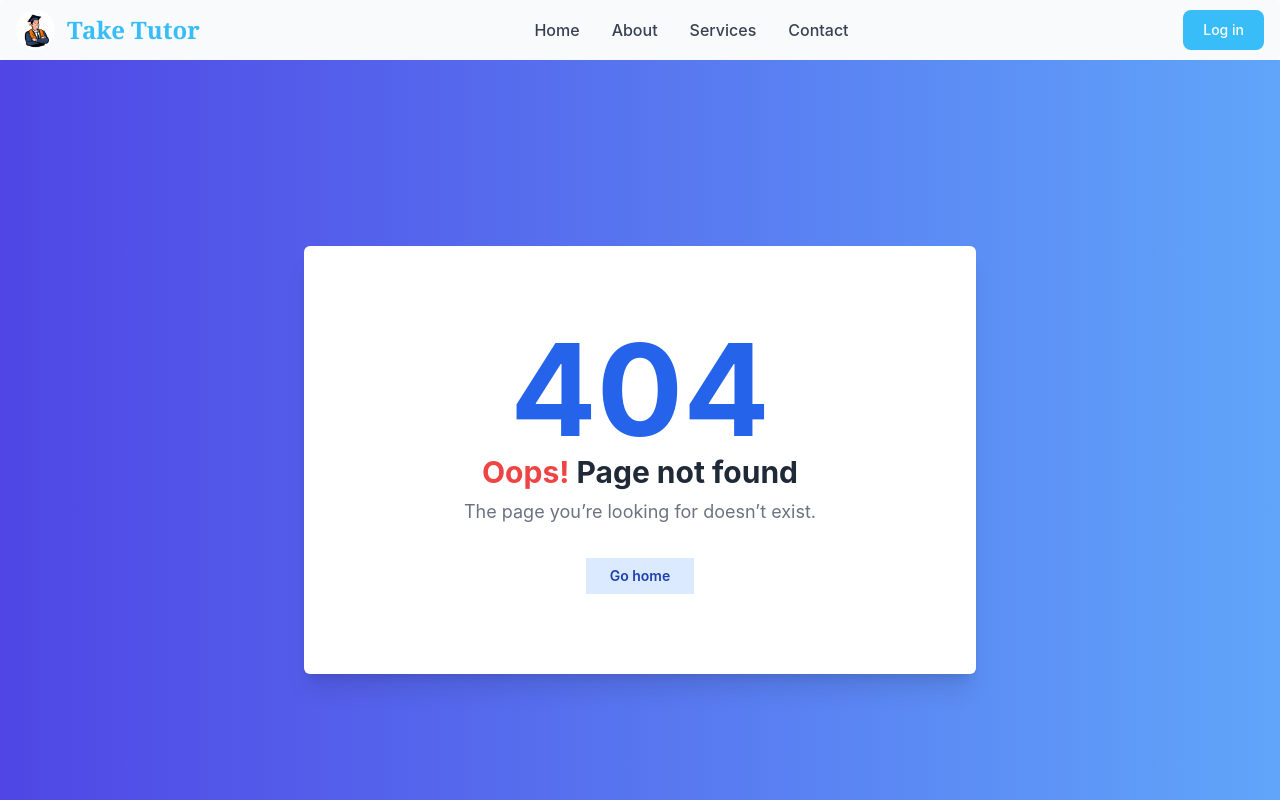
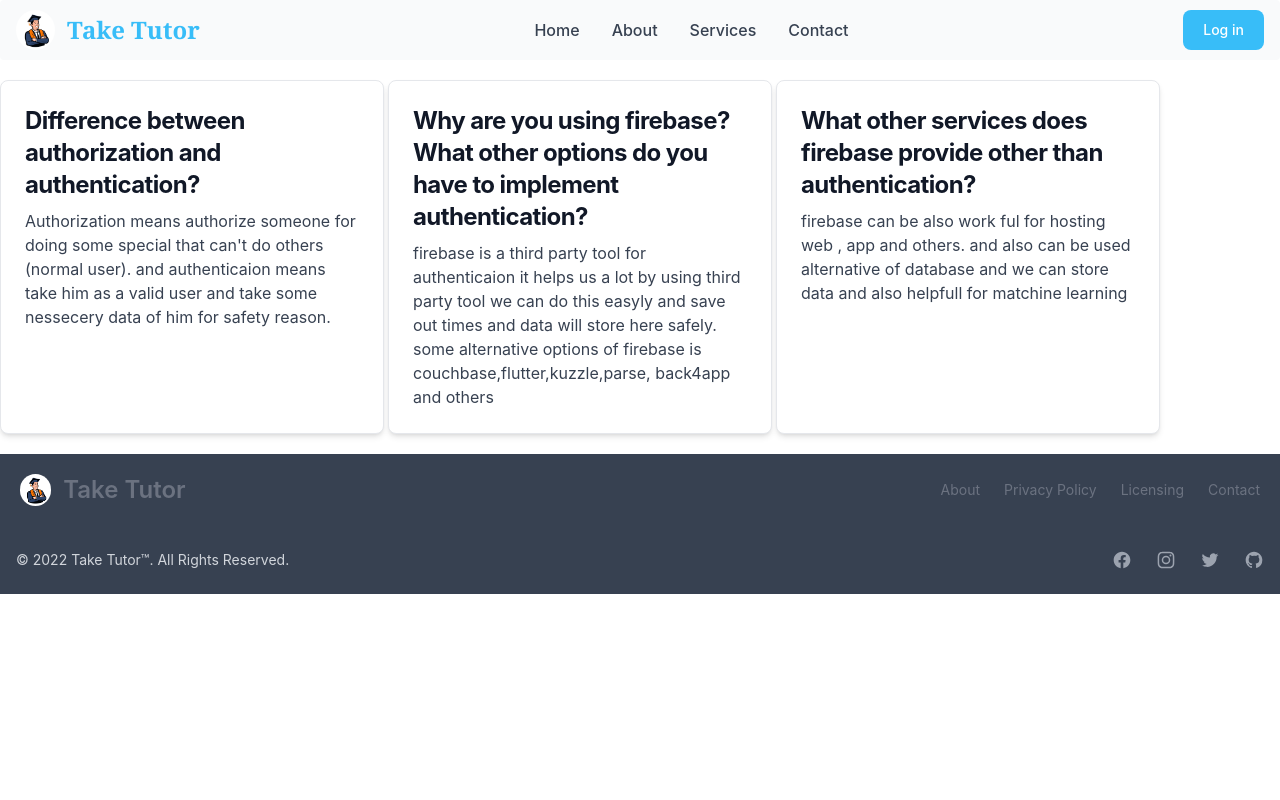
Before and after one commit to checkiamsiam/take-tutor-app, a React (Create React App) app: page /blogs in a window 1280 px wide. Shown: the top 800 px of the page. Built offline with nearby package versions, Linux system fonts and the light colour scheme; no server answers.

Commit message:
blog added

```diff
--- a/src/App.js
+++ b/src/App.js
@@ -2,6 +2,7 @@ import { Route, Routes } from 'react-router-dom';
 import './App.css';
 import About from './components/About/About';
 import Banner from './components/Banner/Banner';
+import Blogs from './components/Blog/Blogs';
 import Checkout from './components/Checkout/Checkout';
 import Contact from './components/Contact/Contact';
 import Footer from './components/Footer/Footer';
@@ -29,6 +30,7 @@ function App() {
           <Checkout></Checkout>
         </ProtectedPage>}></Route>
         <Route path='/contact' element={<Contact></Contact>}></Route>
+        <Route path='/blogs' element={<Blogs></Blogs>}></Route>
         <Route path='/signup' element={<Signup></Signup>}></Route>
         <Route path='/login' element={<Login></Login>}></Route>
         <Route path='*' element={<NotFound></NotFound>}></Route>
--- /dev/null
+++ b/src/Loader/Loader.js
@@ -0,0 +1,23 @@
+import React from 'react';
+
+const Loader = () => {
+  return (
+    <div>
+      <div class="flex items-center justify-center w-full h-full">
+        <div class="flex justify-center items-center space-x-1 text-sm text-gray-700">
+
+          <svg fill='none' class="w-6 h-6 animate-spin" viewBox="0 0 32 32" xmlns='http://www.w3.org/2000/svg'>
+            <path clip-rule='evenodd'
+              d='M15.165 8.53a.5.5 0 01-.404.58A7 7 0 1023 16a.5.5 0 011 0 8 8 0 11-9.416-7.874.5.5 0 01.58.404z'
+              fill='currentColor' fill-rule='evenodd' />
+          </svg>
+
+
+          <div className='text-blue-500 text-xl'>loading ...</div>
+        </div>
+      </div>
+    </div>
+  );
+};
+
+export default Loader;
--- a/src/components/About/About.js
+++ b/src/components/About/About.js
@@ -1,21 +1,23 @@
 import React from 'react';
-import  profile from '../../images/my-bc2.png';
+import { useNavigate } from 'react-router-dom';
+import profile from '../../images/my-bc2.png';
 
 const About = () => {
+  const natigate = useNavigate();
   return (
     <div>
       <div className="container">
         <div className="container mx-auto">
           <div className="grid grid-cols-1 md:grid-cols-2 h-screen">
             <div className="max-h-96 md:h-screen">
-            <img className="w-screen h-screen object-cover object-top" src={profile} alt=""/>
+              <img className="w-screen h-screen object-cover object-top" src={profile} alt="" />
             </div>
             <div className="flex bg-gray-100 p-10">
               <div className="mb-auto mt-auto max-w-lg">
                 <h1 className="text-3xl uppercase">Sheikh Shahariar Siam</h1>
                 <p className="font-semibold mb-5">Web Developer</p>
                 <p>From starting of my web development career i always want to be a good developer first then i want to get a job in us or france but the best wish is very complecated but its amazing , to build a programing community with my friend.</p>
-              <button  className="bg-black rounded-md py-3 px-7 m-6 text-white z-10">Email Me</button> <br />
+                <button onClick={() => natigate('/blogs')} className="bg-black rounded-md py-3 px-7 m-6 text-white z-10">See blogs i wrote</button> <br />
                 <code>this website is my creation as web developer i am not a tutor</code>
               </div>
             </div>
--- /dev/null
+++ b/src/components/Blog/Blogs.js
@@ -0,0 +1,26 @@
+import React from 'react';
+
+const Blogs = () => {
+  return (
+    <div>
+
+      <div className="container mx-auto flex flex-wrap gap-1 my-5">
+        <div className="block p-6 max-w-sm bg-white rounded-lg border border-gray-200 shadow-md hover:bg-gray-100 dark:bg-gray-800 dark:border-gray-700 dark:hover:bg-gray-700">
+          <h5 className="mb-2 text-2xl font-bold tracking-tight text-gray-900 dark:text-white">Difference between authorization and authentication?</h5>
+          <p className="font-normal text-gray-700 dark:text-gray-400">Authorization means authorize someone for doing some special that can't do others (normal user). and authenticaion means take him as a valid user and take some nessecery data of him for safety reason.</p>
+        </div>
+        <div className="block p-6 max-w-sm bg-white rounded-lg border border-gray-200 shadow-md hover:bg-gray-100 dark:bg-gray-800 dark:border-gray-700 dark:hover:bg-gray-700">
+          <h5 className="mb-2 text-2xl font-bold tracking-tight text-gray-900 dark:text-white">Why are you using firebase? What other options do you have to implement authentication?</h5>
+          <p className="font-normal text-gray-700 dark:text-gray-400">firebase is a third party tool for authenticaion it helps us a lot by using third party tool we can do this easyly and save out times and data will store here safely. some alternative options of firebase is couchbase,flutter,kuzzle,parse, back4app and others</p>
+        </div>
+        <div className="block p-6 max-w-sm bg-white rounded-lg border border-gray-200 shadow-md hover:bg-gray-100 dark:bg-gray-800 dark:border-gray-700 dark:hover:bg-gray-700">
+          <h5 className="mb-2 text-2xl font-bold tracking-tight text-gray-900 dark:text-white">What other services does firebase provide other than authentication?</h5>
+          <p className="font-normal text-gray-700 dark:text-gray-400">firebase can be also work ful for hosting web , app and others. and also can be used alternative of database and we can store data and also helpfull for matchine learning</p>
+        </div>
+      </div>
+
+    </div>
+  );
+};
+
+export default Blogs;
--- a/src/components/Login/Login.js
+++ b/src/components/Login/Login.js
@@ -1,9 +1,13 @@
 import React, { useState } from 'react';
 import { useSendPasswordResetEmail, useSignInWithEmailAndPassword, useSignInWithFacebook, useSignInWithGoogle } from 'react-firebase-hooks/auth';
-import { Link } from 'react-router-dom';
+import { Link, useLocation, useNavigate } from 'react-router-dom';
 import auth from '../../firebase.init';
+import Loader from '../../Loader/Loader';
 
 const Login = () => {
+  let navigate = useNavigate();
+  let location = useLocation();
+  let from = location.state?.from?.pathname || "/";
   const [agree, setAgree] = useState(false);
   const [email, setEmail] = useState('');
   const [password, setpassword] = useState('');
@@ -25,7 +29,7 @@ const Login = () => {
   error4 && console.log(error4.message);
 
   if (loading1 || loading2 || loading3 || sending) {
-    return <p>Loading...</p>;
+    return <Loader></Loader>
   }
 
   const handleCheck = (e) => {
@@ -37,7 +41,18 @@ const Login = () => {
   const handlePasswordValue = (e) => {
     setpassword(e.target.value)
   }
-  console.log(email, password);
+  const handleFBSignin = async () => {
+   await signInWithFacebook()
+   await navigate(from, { replace: true });
+  }
+  const handleGoogleSignin = async () => {
+   await signInWithGoogle()
+   await navigate(from, { replace: true });
+  }
+  const handleSubmit = async () => {
+    await signInWithEmailAndPassword(email, password)
+    await navigate(from, { replace: true });
+  }
 
   return (
     <div className='container mx-auto my-5'>
@@ -78,7 +93,7 @@ const Login = () => {
             <input onClick={handleCheck} type="checkbox" /> agree terms and conditions
           </label>
           <button
-            onClick={() => signInWithEmailAndPassword(email, password)}
+            onClick={handleSubmit}
             className="block w-full bg-orange-400 hover:bg-orange-500 text-white font-bold py-2 px-4 focus:outline-none focus:shadow-outline disabled:bg-orange-600"
             type="submit"
             disabled={!agree}
@@ -108,14 +123,14 @@ const Login = () => {
           <div className="flex flex-wrap justify-center">
             <div className="w-full sm:w-1/2 sm:pr-2 mb-3 sm:mb-0">
               <button
-                onClick={() => signInWithFacebook()}
+                onClick={handleFBSignin}
                 className="w-full bg-blue-800 hover:bg-blue-900 text-white font-bold py-2 px-4 focus:outline-none focus:shadow-outline"
                 type="button"
               >Login with Facebook</button>
             </div>
             <div className="w-full sm:w-1/2 sm:pl-2">
               <button
-                onClick={() => signInWithGoogle()}
+                onClick={handleGoogleSignin}
                 className="w-full bg-red-700 hover:bg-red-800 text-white font-bold py-2 px-4 focus:outline-none focus:shadow-outline"
                 type="button"
               >Login with Google</button>
--- a/src/components/ProtectPage/ProtectedPage.js
+++ b/src/components/ProtectPage/ProtectedPage.js
@@ -2,17 +2,14 @@ import React from 'react';
 import { useAuthState } from 'react-firebase-hooks/auth';
 import { Navigate, useLocation } from 'react-router-dom';
 import auth from '../../firebase.init';
+import Loader from '../../Loader/Loader';
 
 
 const ProtectedPage = ({ children }) => {
   let location = useLocation();
   const [user, loading] = useAuthState(auth);
   if (loading) {
-    return (
-      <div>
-        <p>Initialising User...</p>
-      </div>
-    );
+    return <Loader></Loader>
   }
   if (!user) {
     return <Navigate to="/login" state={{ from: location }} replace />;
--- a/src/components/Signup/Signup.js
+++ b/src/components/Signup/Signup.js
@@ -3,6 +3,7 @@ import { Link } from 'react-router-dom';
 import { useCreateUserWithEmailAndPassword, useSignInWithFacebook, useSignInWithGoogle, useUpdateProfile } from 'react-firebase-hooks/auth';
 import auth from '../../firebase.init';
 import { async } from '@firebase/util';
+import Loader from '../../Loader/Loader';
 
 
 const Signup = () => {
@@ -26,7 +27,7 @@ const Signup = () => {
   error4 && console.log(error4.message);
 
   if (loading1 || updating || loading2 || loading3) {
-    return <p>Loading...</p>;
+    return <Loader></Loader>
   }
 
 
```
Lines whose indentation alone changed are shown as unchanged.
